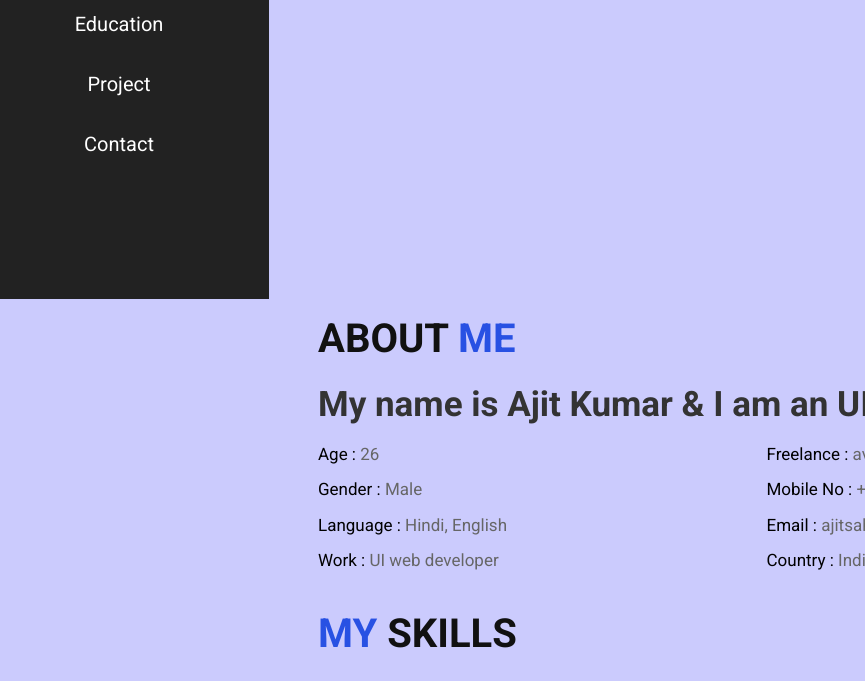
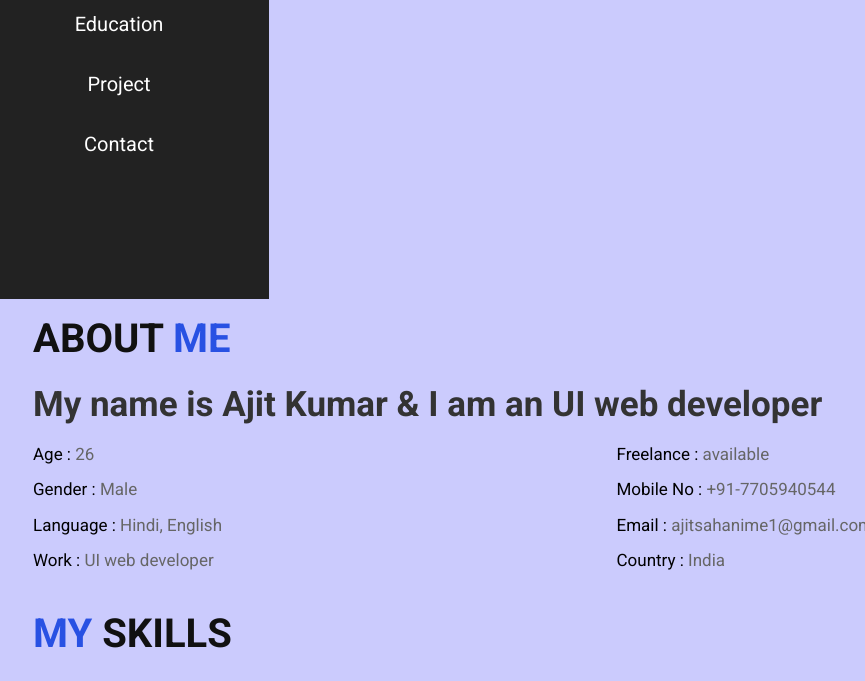
Before and after one commit to kumarajit1/cv, a website: page index.html in a window 1280 px wide. Shown: the part 501-1182 px from the top of the page, without its empty margins (31-896 px from the left). Drawn offline with Linux system fonts and the light colour scheme.

Commit message:
Update style.css

```diff
--- a/style.css
+++ b/style.css
@@ -22,7 +22,7 @@ html{
 
 body{
     background: #cbcbfd;
-    padding-left: 30rem;
+
 }
 
 section{
```
